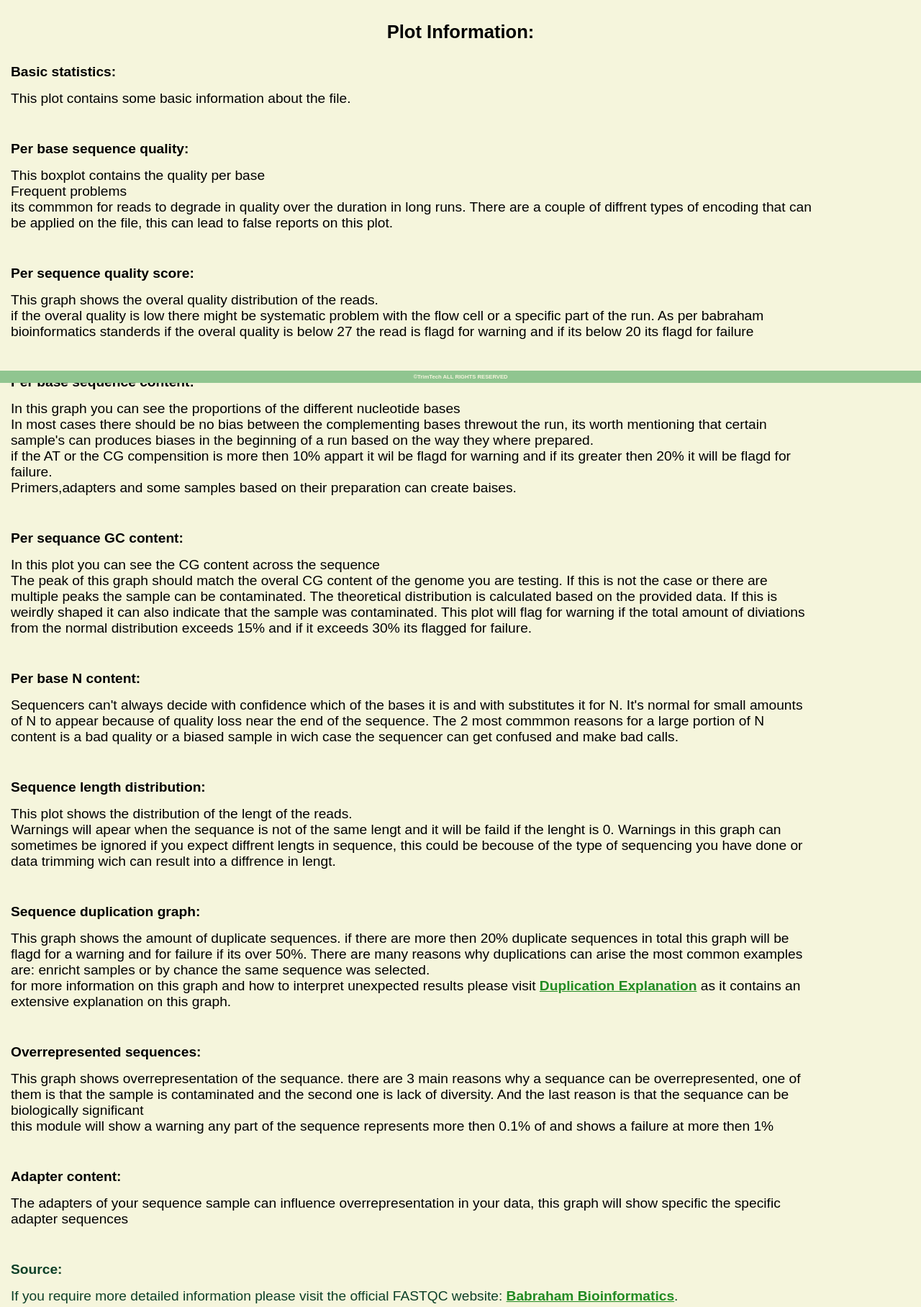
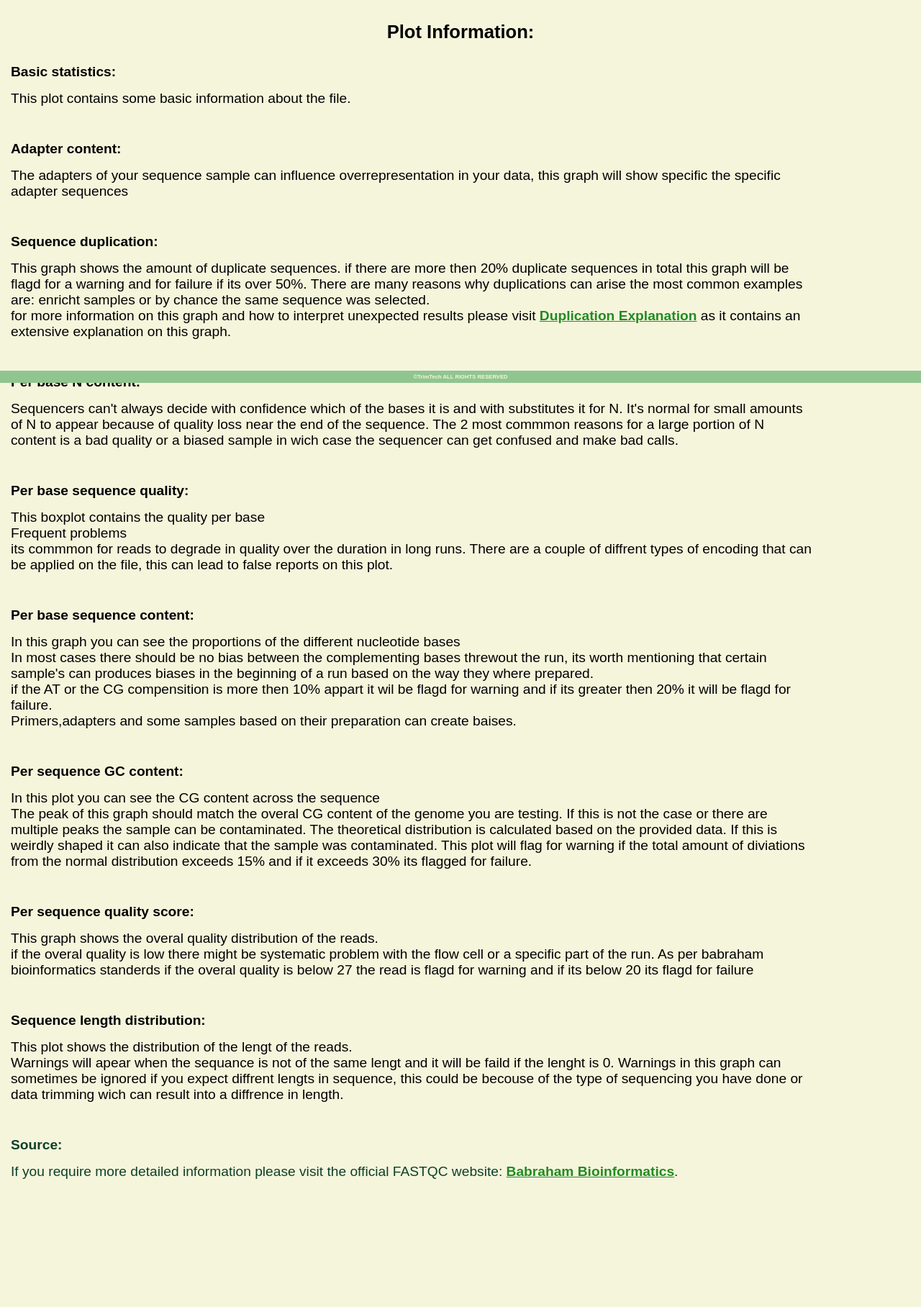
Before and after one commit to KasthuryI/Bio-informatica-toolbox, a Flask app: page /fastqc in a window 1280 px wide. Shown: the part 268-2084 px from the top of the page at 72% size. After the commit the page ends 1906 px from the top, so only its background shows below. Run offline with Flask 3, Linux system fonts and the light colour scheme.

Commit message:
added links for explanation about graphs

```diff
--- a/static/style.css
+++ b/static/style.css
@@ -833,6 +833,26 @@ body {
   text-decoration: none;
 }
 
+.head_text_more_info {
+  position: relative;
+  font-family: sans-serif;
+  font-weight: bold;
+  font-size: 1.5vw;
+  color: #000000;
+  text-decoration: none;
+  text-align: center;
+  top: 50px;
+}
+
+.link_fastqc_explanation {
+  position: relative;
+  font-family: sans-serif;
+  font-size: 1.5vw;
+  font-weight: bold;
+  color: #228b22;
+  text-decoration: underline;
+}
+
 /* Question to trim or not */
 #ques {
   position: relative;
--- a/templates/basetemplate.html
+++ b/templates/basetemplate.html
@@ -10,7 +10,6 @@
         <title>TrimTech</title>
         <link rel="icon" type="image/x-icon" href="../static/favicon.ico">
         <link rel="stylesheet" href="../static/style.css">
-        <!-- <link href="https://cdn.jsdelivr.net/npm/bootstrap@5.3.3/dist/css/bootstrap.min.css" rel="stylesheet" integrity="sha384-QWTKZyjpPEjISv5WaRU9OFeRpok6YctnYmDr5pNlyT2bRjXh0JMhjY6hW+ALEwIH" crossorigin="anonymous"> -->
     </head>
 
 
--- a/templates/fastqc.html
+++ b/templates/fastqc.html
@@ -16,6 +16,30 @@
    <p class="text_fastqc">This plot contains some basic information about the file.</p>
    <br>
 
+   <h4 class="headers_text_fastqc">Adapter content:</h4>
+   <p class="text_fastqc"> The adapters of your sequence sample can influence overrepresentation in your data, this graph will show specific the specific adapter sequences </p>
+   <br>
+
+   <h4 class="headers_text_fastqc"> Sequence duplication:</h4>
+   <p class="text_fastqc">
+      This graph shows the amount of duplicate sequences. if there are more then 20% duplicate sequences in total this graph will be
+      flagd for a warning and for failure if its over 50%. There are many reasons why duplications can arise the most common examples
+      are: enricht samples or by chance the same sequence was selected.
+      <br>
+      for more information on this graph and how to interpret unexpected results please visit <a href="https://www.bioinformatics.babraham.ac.uk/projects/fastqc/Help/3%20Analysis%20Modules/8%20Duplicate%20Sequences.html" class="links_text_fastqc">Duplication Explanation</a>
+      as it contains an extensive explanation on this graph.
+   </p>
+   <br>
+
+   <h4 class="headers_text_fastqc"> Per base N content:</h4>
+   <p class="text_fastqc">
+      Sequencers can't always decide with confidence which of the bases it is and with substitutes
+      it for N. It's normal for small amounts of N to appear because of quality loss near the end of the sequence. The 2 most commmon
+      reasons for a large portion of N content is a bad quality or a biased sample in wich case the sequencer can get confused and make
+      bad calls.
+   </p>
+   <br>
+
    <h4 class="headers_text_fastqc">Per base sequence quality:</h4>
    <p class="text_fastqc">
       This boxplot contains the quality per base
@@ -25,14 +49,6 @@
       its commmon for reads to degrade in quality over the duration in long runs.
       There are a couple of diffrent types of encoding that can be applied on the file, this can lead to false reports on
       this plot.
-   </p>
-   <br>
-
-   <h4 class="headers_text_fastqc"> Per sequence quality score:</h4>
-   <p class="text_fastqc">This graph shows the overal quality distribution of the reads.<br>
-      if the overal quality is low there might be systematic problem with the flow cell or a specific part of the run.
-      As per babraham bioinformatics standerds if the overal quality is below 27 the read is flagd for warning and if its below 20
-      its flagd for failure
    </p>
    <br>
 
@@ -50,7 +66,7 @@
    </p>
    <br>
 
-   <h4 class="headers_text_fastqc"> Per sequance GC content:</h4>
+   <h4 class="headers_text_fastqc"> Per sequence GC content:</h4>
    <p class="text_fastqc">
       In this plot you can see the CG content across the sequence
       <br>
@@ -62,12 +78,11 @@
    </p>
    <br>
 
-   <h4 class="headers_text_fastqc"> Per base N content:</h4>
-   <p class="text_fastqc">
-      Sequencers can't always decide with confidence which of the bases it is and with substitutes
-      it for N. It's normal for small amounts of N to appear because of quality loss near the end of the sequence. The 2 most commmon
-      reasons for a large portion of N content is a bad quality or a biased sample in wich case the sequencer can get confused and make
-      bad calls.
+   <h4 class="headers_text_fastqc"> Per sequence quality score:</h4>
+   <p class="text_fastqc">This graph shows the overal quality distribution of the reads.<br>
+      if the overal quality is low there might be systematic problem with the flow cell or a specific part of the run.
+      As per babraham bioinformatics standerds if the overal quality is below 27 the read is flagd for warning and if its below 20
+      its flagd for failure
    </p>
    <br>
 
@@ -77,31 +92,8 @@
       <br>
       Warnings will apear when the sequance is not of the same lengt and it will be faild if the lenght is 0.
       Warnings in this graph can sometimes be ignored if you expect diffrent lengts in sequence, this could be becouse of the type of
-      sequencing you have done or data trimming wich can result into a diffrence in lengt.
+      sequencing you have done or data trimming wich can result into a diffrence in length.
    </p>
-   <br>
-
-   <h4 class="headers_text_fastqc"> Sequence duplication graph:</h4>
-   <p class="text_fastqc">
-      This graph shows the amount of duplicate sequences. if there are more then 20% duplicate sequences in total this graph will be
-      flagd for a warning and for failure if its over 50%. There are many reasons why duplications can arise the most common examples
-      are: enricht samples or by chance the same sequence was selected.
-      <br>
-      for more information on this graph and how to interpret unexpected results please visit <a href="https://www.bioinformatics.babraham.ac.uk/projects/fastqc/Help/3%20Analysis%20Modules/8%20Duplicate%20Sequences.html" class="links_text_fastqc">Duplication Explanation</a>
-      as it contains an extensive explanation on this graph.
-   </p>
-   <br>
-
-   <h4 class="headers_text_fastqc"> Overrepresented sequences:</h4>
-   <p class="text_fastqc">This graph shows overrepresentation of the sequance. there are 3 main reasons why a sequance can be overrepresented, one of them
-      is that the sample is contaminated and the second one is lack of diversity. And the last reason is that the sequance can be biologically significant
-      <br>
-      this module will show a warning any part of the sequence represents more then 0.1% of and shows a failure at more then 1%
-   </p>
-   <br>
-
-   <h4 class="headers_text_fastqc">Adapter content:</h4>
-   <p class="text_fastqc"> The adapters of your sequence sample can influence overrepresentation in your data, this graph will show specific the specific adapter sequences </p>
    <br>
 
    <h4 class="source_text_fastqc"> Source:</h4>
--- a/templates/succes_upload_page.html
+++ b/templates/succes_upload_page.html
@@ -5,6 +5,9 @@
   <p>Succesfully uploaded a FastQ file<br>
     File name: <span class="uploaded_file_name"> {{name}} </span>
   </p>
+
+  <h5 class="head_text_more_info">For more information about the graphs below: <a class="link_fastqc_explanation" href='{{ url_for("fastqc")}}'>click here</a></h5>
+  <br>
 
   <div class="button_next">
       <p id="ques">
```
Also changed, not shown: templates/compare.html (+13 -5 lines).
